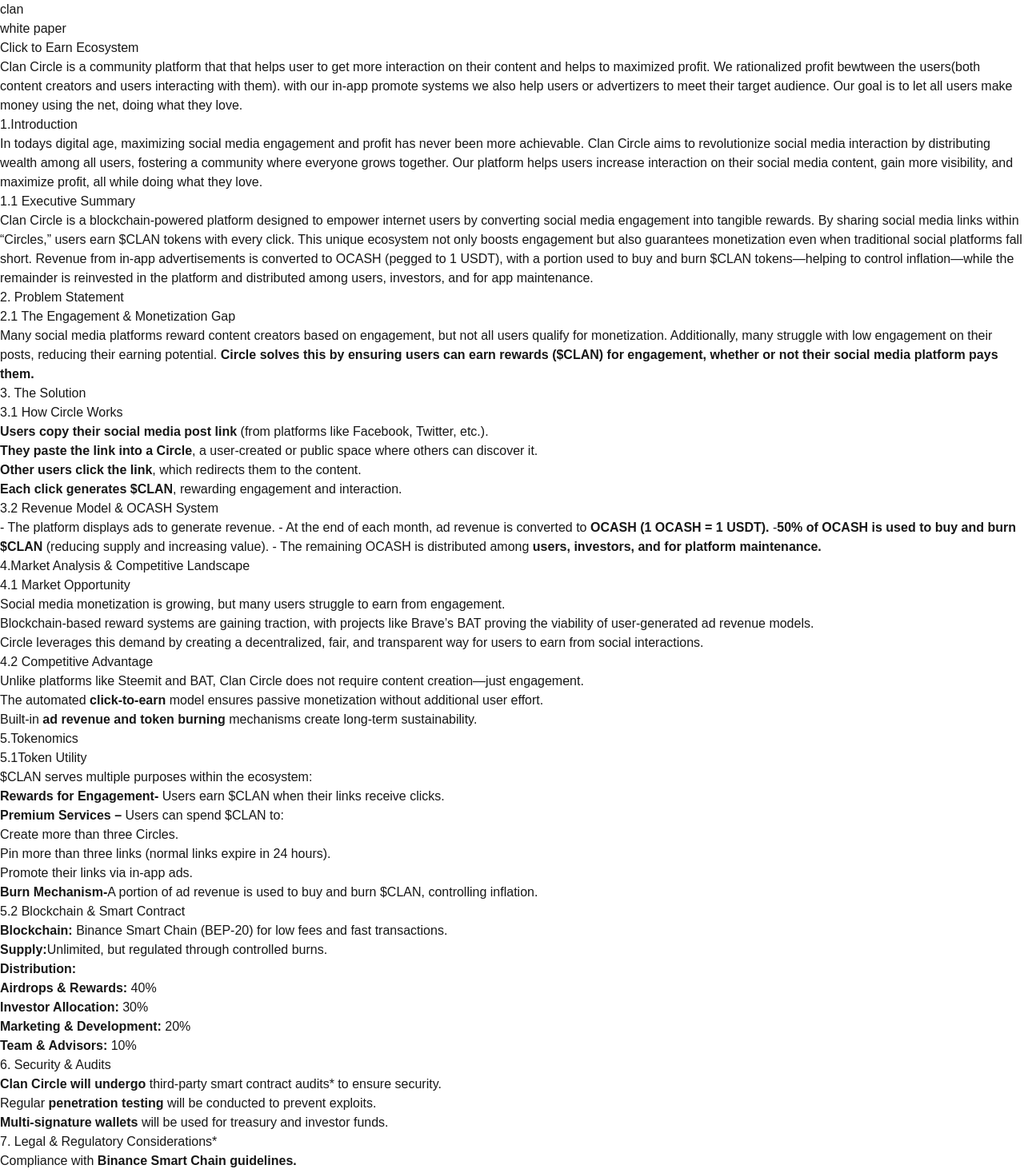
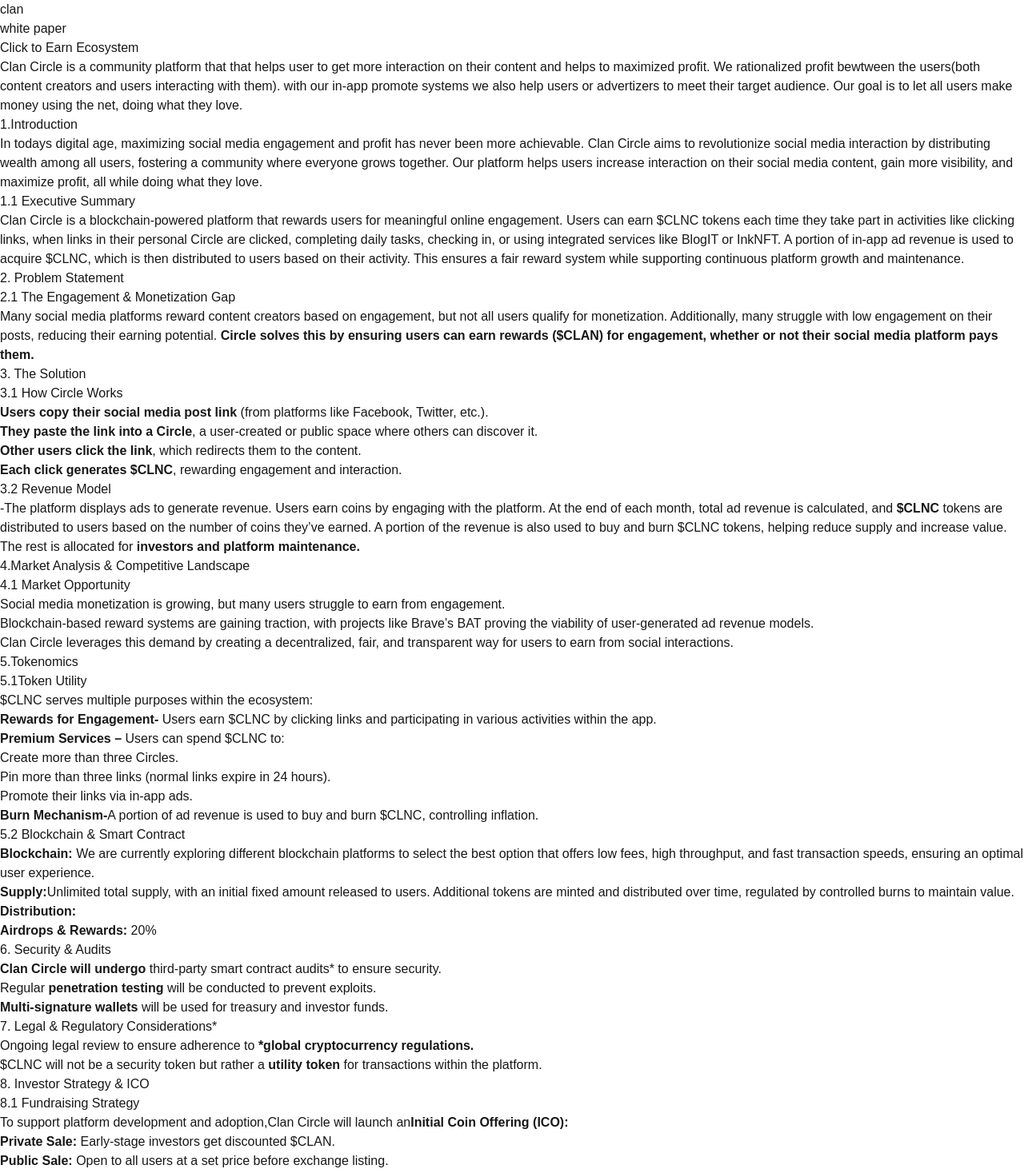
Before and after one commit to Temimutalibb/clancircle, a Next.js app: page /whitepaper in a window 1280 px wide. Shown: the top 1467 px of the page at 80% size. Built offline with nearby package versions, Linux system fonts and the light colour scheme.

Commit message:
coin name changed

```diff
--- a/src/app/about/page.tsx
+++ b/src/app/about/page.tsx
@@ -52,7 +52,7 @@
             <li>
               <b>Earning While Clicking:</b>When users click on shared links,
               both the clicker and the content sharer earn in-app coins called
-              $CLANCOIN.
+              $CLNC.
             </li>
             <li>
               <b>Check-in System:</b> Users can “check in” every 15 minutes to
@@ -71,7 +71,7 @@
         <section>
           <h3 className="font-bold text-lg">The Vision of $CLAN Coins</h3>
           <p className="text-sm text-zinc-900 leading-6">
-            $CLAN is more than just an in-app currency. It’s built to become a
+            $CLNC is more than just an in-app currency. It’s built to become a
             real cryptocurrency backed by ad revenue. This ensures that the coin
             has genuine, stable value. Users will be able to:
           </p>
@@ -87,7 +87,7 @@
             </li>
           </ul>
           <p className=" text-sm mt-3">
-            Ads will contribute to over 60% of $CLAN’s value structure, meaning
+            Ads will contribute to over 60% of $CLNC’s value structure, meaning
             your attention is directly tied to the coin’s strength.
           </p>
         </section>
--- a/src/app/airdrop/page.tsx
+++ b/src/app/airdrop/page.tsx
@@ -33,7 +33,7 @@
         <p className="text-sm text-zinc-900 leading-6">
           The airdrop is our way of rewarding the most active and early users of
           the Clan Circle app. As you interact, share, check in, and grow the
-          community, you’ll earn $CLANCOIN coins that will later be converted to
+          community, you’ll earn $CLNC coins that will later be converted to
           real cryptocurrency. Your early effort = future value.
         </p>
         <hr />
@@ -92,7 +92,7 @@
         </h2>
         <p className="text-sm text-zinc-900 leading-6">
           All airdropped coins will reflect in your in-app balance immediately.
-          Once $CLAN officially launches on the blockchain, your balance will
+          Once $CLNC officially launches on the blockchain, your balance will
           become tradable and usable outside the app—either for crypto swaps,
           purchases, or holding for long-term value.
         </p>
--- a/src/app/whitepaper/page.tsx
+++ b/src/app/whitepaper/page.tsx
@@ -33,16 +33,15 @@
           </div>
           <h2 className="font-bold text-l">1.1 Executive Summary</h2>
           <div className="text-sm text-zinc-500 leading-6">
-            Clan Circle is a blockchain-powered platform designed to empower
-            internet users by converting social media engagement into tangible
-            rewards. By sharing social media links within “Circles,” users earn
-            $CLAN tokens with every click. This unique ecosystem not only boosts
-            engagement but also guarantees monetization even when traditional
-            social platforms fall short. Revenue from in-app advertisements is
-            converted to OCASH (pegged to 1 USDT), with a portion used to buy
-            and burn $CLAN tokens—helping to control inflation—while the
-            remainder is reinvested in the platform and distributed among users,
-            investors, and for app maintenance.
+            Clan Circle is a blockchain-powered platform that rewards users for
+            meaningful online engagement. Users can earn $CLNC tokens each time
+            they take part in activities like clicking links, when links in
+            their personal Circle are clicked, completing daily tasks, checking
+            in, or using integrated services like BlogIT or InkNFT. A portion of
+            in-app ad revenue is used to acquire $CLNC, which is then
+            distributed to users based on their activity. This ensures a fair
+            reward system while supporting continuous platform growth and
+            maintenance.
           </div>
 
           <h2 className="font-bold text-xl">2. Problem Statement</h2>
@@ -77,19 +76,20 @@
                 content.
               </li>
               <li>
-                <b>Each click generates $CLAN</b>, rewarding engagement and
+                <b>Each click generates $CLNC</b>, rewarding engagement and
                 interaction.
               </li>
             </ol>
           </div>
-          <h2 className="font-bold text-l">3.2 Revenue Model & OCASH System</h2>
+          <h2 className="font-bold text-l">3.2 Revenue Model</h2>
           <div className="text-sm text-zinc-500 leading-6">
-            - The platform displays ads to generate revenue. - At the end of
-            each month, ad revenue is converted to{" "}
-            <b>OCASH (1 OCASH = 1 USDT).</b> -
-            <b>50% of OCASH is used to buy and burn $CLAN</b> (reducing supply
-            and increasing value). - The remaining OCASH is distributed among{" "}
-            <b>users, investors, and for platform maintenance.</b>
+            -The platform displays ads to generate revenue. Users earn coins by
+            engaging with the platform. At the end of each month, total ad
+            revenue is calculated, and <b>$CLNC</b> tokens are distributed to
+            users based on the number of coins they’ve earned. A portion of the
+            revenue is also used to buy and burn $CLNC tokens, helping reduce
+            supply and increase value. The rest is allocated for{" "}
+            <b>investors and platform maintenance.</b>
           </div>
 
           <h2 className="font-bold text-xl">
@@ -108,26 +108,9 @@
                 user-generated ad revenue models.{" "}
               </li>
               <li>
-                Circle leverages this demand by creating a decentralized, fair,
-                and transparent way for users to earn from social interactions.
-              </li>
-            </ul>
-          </div>
-          <h2 className="font-bold text-l">4.2 Competitive Advantage</h2>
-          <div className="text-sm text-zinc-500 leading-6">
-            <ul>
-              <li>
-                Unlike platforms like Steemit and BAT, Clan Circle does not
-                require content creation—just engagement.
-              </li>
-              <li>
-                The automated <b> click-to-earn </b>
-                model ensures passive monetization without additional user
-                effort.
-              </li>
-              <li>
-                Built-in <b>ad revenue and token burning </b> mechanisms create
-                long-term sustainability.
+                Clan Circle leverages this demand by creating a decentralized,
+                fair, and transparent way for users to earn from social
+                interactions.
               </li>
             </ul>
           </div>
@@ -135,14 +118,14 @@
           <h2 className="font-bold text-xl">5.Tokenomics</h2>
           <h2 className="font-bold text-l">5.1Token Utility</h2>
           <div className="text-sm text-zinc-500 leading-6">
-            $CLAN serves multiple purposes within the ecosystem:
+            $CLNC serves multiple purposes within the ecosystem:
             <ul>
               <li>
-                <b>Rewards for Engagement-</b> Users earn $CLAN when their links
-                receive clicks.
+                <b>Rewards for Engagement-</b> Users earn $CLNC by clicking
+                links and participating in various activities within the app.
               </li>
               <li>
-                <b>Premium Services –</b> Users can spend $CLAN to:
+                <b>Premium Services –</b> Users can spend $CLNC to:
                 <ul>
                   <li> Create more than three Circles.</li>
                   <li>
@@ -154,7 +137,7 @@
               <li></li>
               <li>
                 <b>Burn Mechanism-</b>A portion of ad revenue is used to buy and
-                burn $CLAN, controlling inflation.
+                burn $CLNC, controlling inflation.
               </li>
             </ul>
           </div>
@@ -162,28 +145,23 @@
           <div className="text-sm text-zinc-500 leading-6">
             <ul>
               <li>
-                <b>Blockchain:</b> Binance Smart Chain (BEP-20) for low fees and
-                fast transactions.
+                <b>Blockchain:</b> We are currently exploring different
+                blockchain platforms to select the best option that offers low
+                fees, high throughput, and fast transaction speeds, ensuring an
+                optimal user experience.
               </li>
               <li>
                 <b>Supply:</b>
-                Unlimited, but regulated through controlled burns.{" "}
+                Unlimited total supply, with an initial fixed amount released to
+                users. Additional tokens are minted and distributed over time,
+                regulated by controlled burns to maintain value.
               </li>
               <li>
                 <b>Distribution:</b>
 
                 <ul>
                   <li>
-                    <b>Airdrops & Rewards:</b> 40%{" "}
-                  </li>
-                  <li>
-                    <b>Investor Allocation:</b> 30%{" "}
-                  </li>
-                  <li>
-                    <b>Marketing & Development:</b> 20%{" "}
-                  </li>
-                  <li>
-                    <b>Team & Advisors:</b> 10%
+                    <b>Airdrops & Rewards:</b> 20%{" "}
                   </li>
                 </ul>
               </li>
@@ -214,14 +192,11 @@
           <div className="text-sm text-zinc-500 leading-6">
             <ul>
               <li>
-                Compliance with <b>Binance Smart Chain guidelines.</b>
-              </li>
-              <li>
                 Ongoing legal review to ensure adherence to{" "}
                 <b>*global cryptocurrency regulations.</b>
               </li>
               <li>
-                $CLAN will not be a security token but rather a{" "}
+                $CLNC will not be a security token but rather a{" "}
                 <b>utility token</b> for transactions within the platform.
               </li>
             </ul>
@@ -321,14 +296,11 @@
           <div className="text-sm text-zinc-500 leading-6">
             <ul>
               <li>
-                <b>Q2 2025:</b> Smart contract deployment & beta testing.
+                <b>Q3 2025:</b> Smart contract deployment & beta testing.
               </li>
               <li>
-                <b>Q3 2025:</b>
-                ICO launch & DEX listing.
-              </li>
-              <li>
-                <b> Q4 2025:</b> Ad system integration & user acquisition.
+                <b>Q4 2025:</b>
+                DEX listing.
               </li>
               <li>
                 <b>2026:</b> CEX listing & global expansion.
@@ -340,7 +312,7 @@
           <div className="text-sm text-zinc-500 leading-6">
             Clan Circle is redefining social media engagement by ensuring every
             user benefits from interactions. With a sustainable tokenomics
-            model, an active burn mechanism, and an investor-friendly ICO, $CLAN
+            model, an active burn mechanism, and an investor-friendly ICO, $CLNC
             presents a compelling opportunity for both users and investors
             alike.
           </div>
```
